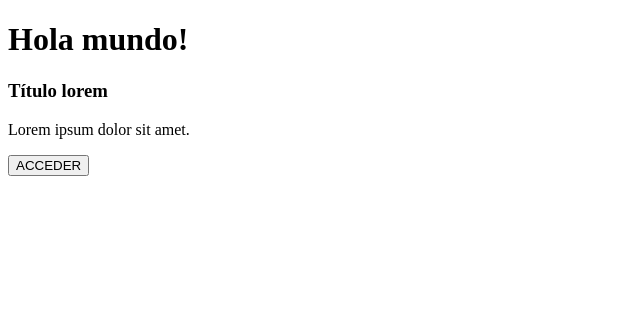
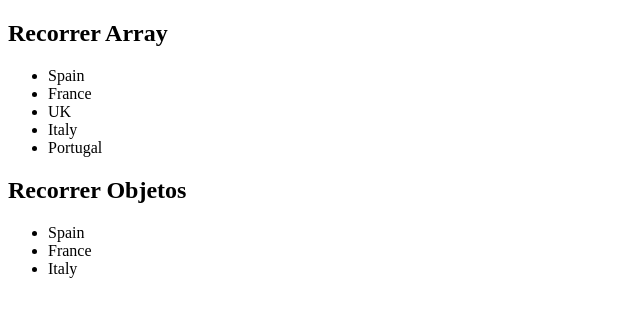
Before and after one commit to DatBrian/primer_proyecto, a Vue app: page / in a window 1280 px wide. Shown: the top 316 px of the page, without its empty margins (0-640 px from the left). Built offline with nearby package versions, Linux system fonts and the light colour scheme.

Commit message:
feat: :construction: Ejemplos directivas
Se crearon archivos y componentes básicos ejemplificando algunas directivas además de las opciones de trabajo al utilizar vue (option y composition)

```diff
--- a/src/App.vue
+++ b/src/App.vue
@@ -1,11 +1,11 @@
 <template>
-  <h1>Hola mundo!</h1>
-  <PostContainer />
+  <ExampleFor />
 </template>
 
 <script lang="ts" setup>
-import PostContainer from "./components/PostContainer.vue";
+
+import ExampleFor from "./components/ExampleFor.vue";
+
 </script>
 
-<style>
-</style>
+<style></style>
--- /dev/null
+++ b/src/components/ExampleFor.vue
@@ -0,0 +1,41 @@
+<template>
+    <h2>Recorrer Array</h2>
+    <ul>
+        <li v-for="(country, index) in countriesArray" v-bind:key="index">{{ country }}</li>
+    </ul>
+    <h2>Recorrer Objetos</h2>
+    <ul class="object-list">
+        <li v-for="country in countriesObject" v-bind:key="country.code">{{ country.name }}</li>
+    </ul>
+</template>
+
+<script lang="ts" setup>
+
+import { Ref, ref } from 'vue';
+let countriesArray: Ref<Array<string>> = ref([
+    'Spain', 'France', 'UK', 'Italy', 'Portugal'
+]);
+
+interface I_Country {
+    code: string,
+    name: string
+}
+
+let countriesObject: Ref<Array<I_Country>> = ref([
+    {
+        code: 'es',
+        name: 'Spain',
+    },
+    {
+        code: 'fr',
+        name: 'France',
+    },
+    {
+        code: 'it',
+        name: 'Italy',
+    }
+])
+
+</script>
+
+<style scoped></style>
--- a/src/components/PostButton.vue
+++ b/src/components/PostButton.vue
@@ -3,10 +3,19 @@
 </template>
 
 <script lang="ts" setup>
-
-
-
 </script>
 
 <style scoped>
+.post-button {
+  padding: 1rem;
+  background-color: blueviolet;
+  color: white;
+  border: 0;
+  outline: 0;
+}
+
+.post-button:hover {
+  background-color: white;
+  color: blueviolet;
+}
 </style>
--- a/src/components/PostCard.vue
+++ b/src/components/PostCard.vue
@@ -1,5 +1,5 @@
 <template>
-  <div>
+  <div class="post-card">
     <h3>Título lorem</h3>
     <p>Lorem ipsum dolor sit amet.</p>
     <PostButton />
@@ -12,5 +12,11 @@ import PostButton from "./PostButton.vue";
 </script>
 
 <style scoped>
-
+.post-card {
+  width: 100%;
+  border-radius: 1rem;
+  padding: 1rem;
+  margin: .5rem;
+  border: 1px solid #ccc;
+}
 </style>
--- a/src/components/PostContainer.vue
+++ b/src/components/PostContainer.vue
@@ -1,5 +1,8 @@
 <template>
   <div class="post-container">
+    <PostCard />
+    <PostCard />
+    <PostCard />
     <PostCard />
   </div>
 </template>
@@ -9,5 +12,9 @@ import PostCard from './PostCard.vue';
 </script>
 
 <style scoped>
-
+.post-container {
+  width: 100%;
+  display: flex;
+  flex-wrap: wrap;
+}
 </style>
--- a/src/components/postButton.html
+++ /dev/null
@@ -1,3 +0,0 @@
-<button class="post-button">
-    ACCEDER2
-</button>
```
Also changed, not shown: src/components/CounterComposition.vue (added, +14 -0 lines), src/components/CounterOption.vue (added, +25 -0 lines), src/components/ExampleSelective.vue (added, +12 -0 lines).
